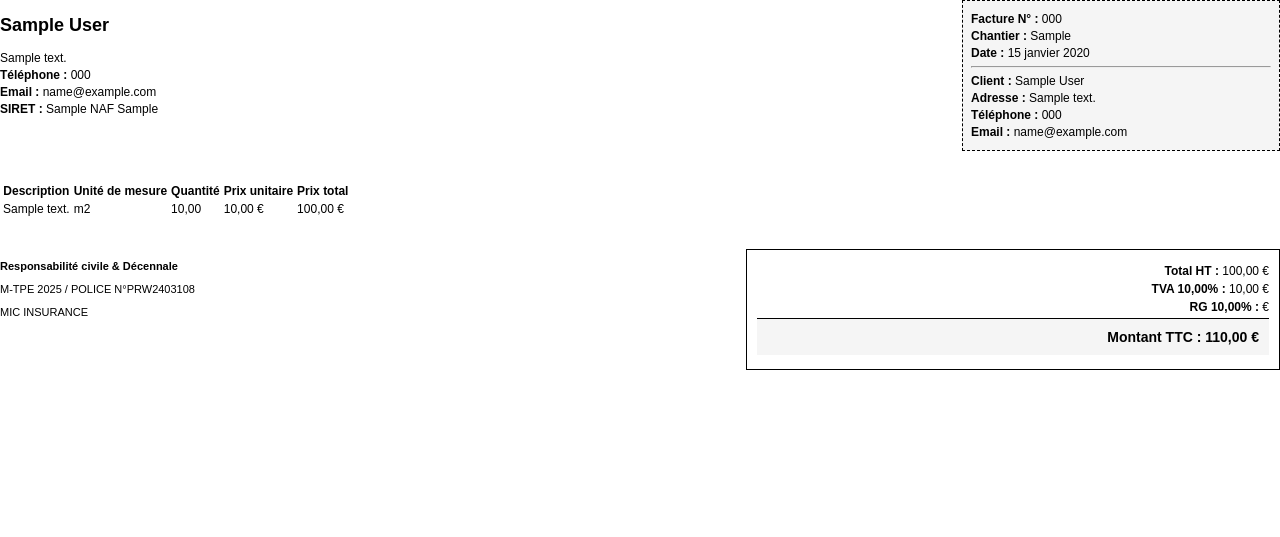
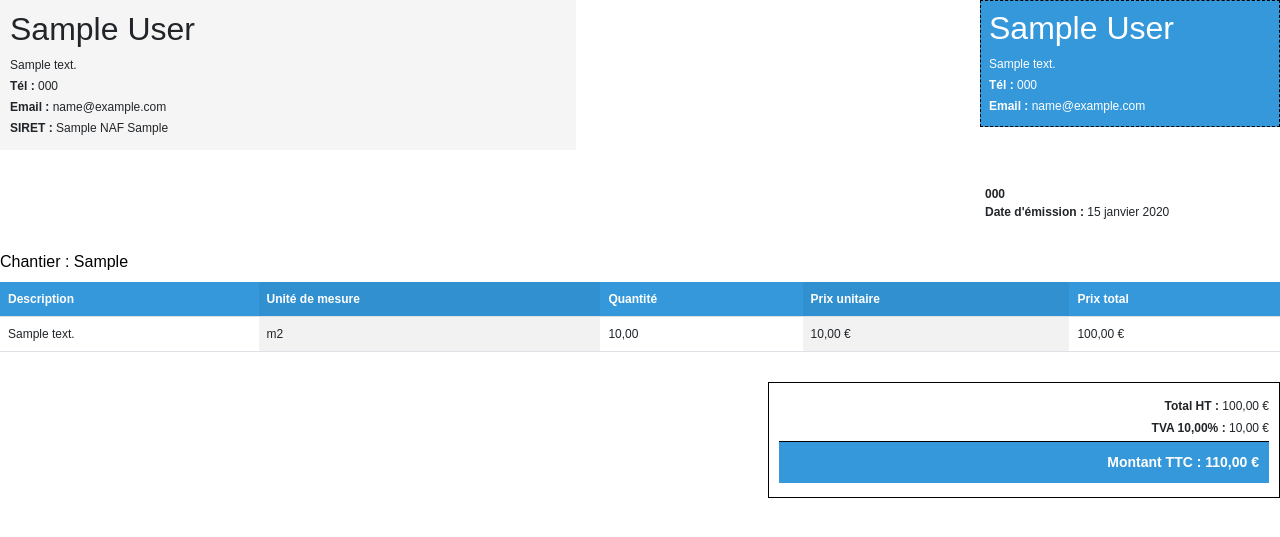
Before and after one commit to makan-dianka/InvoiceApp, a Django app: template factures/templates/factures/invoice_pdf.html in a window 1280 px wide. Shown: the top 537 px of the page. Run offline with Django 5.2, Linux system fonts and the light colour scheme; the template is opened without the code that fills it: values that come from a table or form of the project are taken from there, others are empty; tables that the repository leaves empty hold one stand-in row (values such as "Sample post"); parts of the project's set-up code (start-up, migrations or seed data) failed here and were passed over.

Commit message:
added css in the head to interpret the django variable

```diff
--- a/factures/templates/factures/invoice_pdf.html
+++ b/factures/templates/factures/invoice_pdf.html
@@ -1,44 +1,162 @@
+{% load static %}
+
 <!DOCTYPE html>
 <html lang="fr">
+
   <head>
     <meta charset="UTF-8">
     <title>Facture {{ invoice.number }}</title>
-  {% load static %}
-  <link rel="stylesheet" href="{% static 'css/invoice_pdf.css' %}">
+    <link href="https://cdn.jsdelivr.net/npm/bootstrap@5.2.2/dist/css/bootstrap.min.css" rel="stylesheet" integrity="sha384-Zenh87qX5JnK2Jl0vWa8Ck2rdkQ2Bzep5IDxbcnCeuOxjzrPF/et3URy9Bv1WTRi" crossorigin="anonymous">
+
+    <!-- style -->
+    <style>
+      body {
+        font-family: Arial, sans-serif;
+        font-size: 12px;
+        margin: 20px;
+      }
+      .header {
+        display: flex;
+        justify-content: space-between;
+        margin-bottom: 30px;
+      }
+      .company-info {
+        width: 45%;
+        background-color: whitesmoke;
+        padding: 10px;
+      }
+      .invoice-info > div{
+        width: 300px;
+        border: 1px dashed black;
+        padding: 8px;
+        background-color: #3498db;
+        color: #ffffff;
+      }
+
+      .invoice-info p, .company-info p {
+        margin: 3px 0;
+      }
+
+      .meta-info {
+        float: right;
+        padding: 5px;
+        width: 300px;
+      }
+
+      .totals {
+        display: flex;
+        justify-content: space-between;
+        margin-top: 30px;
+      }
+
+      .left-info {
+        width: 50%;
+        font-size: 11px;
+      }
+
+
+      .right-totals {
+        width: 40%;
+        border: 1px solid black;
+        padding: 10px;
+      }
+
+
+      .right-totals p {
+        margin: 4px 0;
+        text-align: right;
+      }
+
+      .total-ttc {
+        font-weight: bold;
+        font-size: 14px;
+        margin-top: 10px;
+        border-top: 1px solid black;
+        padding-top: 8px;
+        background-color: #3498db;
+        color: white;
+        padding: 10px;
+      }
+
+
+      /* Footer */
+      footer {
+        position: fixed;
+        bottom: 0;
+        left: 0;
+        right: 0;
+        height: 2cm;
+        text-align: center;
+        font-size: 11px;
+        border-top: 1px solid #ccc;
+        padding-top: 5px;
+      }
+
+      /* margin */
+      @page {
+        size: A4;
+        margin: 1cm 0.7cm 1.5cm 0.7cm; /* haut, droite, bas, gauche */
+
+        @bottom-center {
+          content:
+            "Merci pour votre confiance - {{ company.name }} | {{ company.email }} | {{ company.phone }} | "
+            "Page " counter(page) " / " counter(pages);
+          font-size: 10px;
+          color: black;
+          position: relative;
+          bottom: 0.3cm; /* remonte le texte dans la marge */
+        }
+      }
+
+      body {
+        margin: 0;
+        padding: 0;
+      }
+    </style>
+    <!-- end style -->
   </head>
+
+
   <body>
-
     <div class="header">
       <div class="company-info">
         <h2>{{ company.name }}</h2>
         <p>{{ company.address }}</p>
-      <p><strong>Téléphone :</strong> {{ company.phone }}</p>
+        <p><strong>Tél :</strong> {{ company.phone }}</p>
         <p><strong>Email :</strong> {{ company.email }}</p>
         <p><strong>SIRET :</strong> {{ company.siret }} NAF {{ company.naf }}</p>
       </div>
 
       <div class="invoice-info">
-      <p><strong>Facture N° :</strong> {{ invoice.number }}</p>
-      <p><strong>Chantier :</strong> {{ invoice.chantier }}</p>
-      <p><strong>Date :</strong> {{ invoice.issue_date }}</p>
-      <hr>
-      <p><strong>Client :</strong> {{ invoice.customer.name }}</p>
-      <p><strong>Adresse :</strong> {{ invoice.customer.address }}</p>
-      <p><strong>Téléphone :</strong> {{ invoice.customer.phone|default:"" }}</p>
+        <div>
+          <h2>{{ invoice.customer.name }}</h2>
+          <p>{{ invoice.customer.address }}</p>
+          <p><strong>Tél :</strong> {{ invoice.customer.phone|default:"" }}</p>
           <p><strong>Email :</strong> {{ invoice.customer.email|default:"" }}</p>
         </div>
       </div>
+    </div>
 
-  <table>
-    <thead>
+    <div class="meta-info">
+        <div class="fnumber-date">
+          <strong>{{ invoice.number }}</strong>
+          <p><strong>Date d'émission :</strong> {{ invoice.issue_date }}</p>
+        </div>
+    </div>
+
+
+    <table class="table table-striped-columns caption-top">
+      <caption style="color: black; font-size: 16px;">Chantier : {{ invoice.chantier }}</caption>
+      <thead style="background-color:  #3498db; color: white;">
         <tr>
           <th>Description</th>
-        <th>Unité de mesure</th>
+          <th style="color: white;">Unité de mesure</th>
           <th>Quantité</th>
-        <th>Prix unitaire</th>
+          <th style="color: white;">Prix unitaire</th>
           <th>Prix total</th>
         </tr>
       </thead>
+
       <tbody>
         {% for item in invoice.items.all %}
         <tr>
@@ -54,18 +172,18 @@
 
     <div class="totals">
       <div class="left-info">
-      <p><strong>Responsabilité civile & Décennale</strong></p>
+        <!-- <p><strong>Responsabilité civile & Décennale</strong></p>
         <p>M-TPE 2025 / POLICE N°PRW2403108</p>
-      <p>MIC INSURANCE</p>
+        <p>MIC INSURANCE</p> -->
       </div>
 
       <div class="right-totals">
         <p><strong>Total HT :</strong> {{ invoice.total_ht|floatformat:2 }} €</p>
         <p><strong>TVA {{ invoice.tva_percentage }}% :</strong> {{ invoice.tva_amount|floatformat:2 }} €</p>
-      <p><strong>RG {{ invoice.rg_percentage|default:"0" }}% :</strong> {{ invoice.rg_amount|floatformat:2 }} €</p>
         <p class="total-ttc"><strong>Montant TTC :</strong> {{ invoice.total_ttc_tva|floatformat:2 }} €</p>
       </div>
     </div>
 
   </body>
+
 </html>
```
Lines whose indentation alone changed are shown as unchanged.
